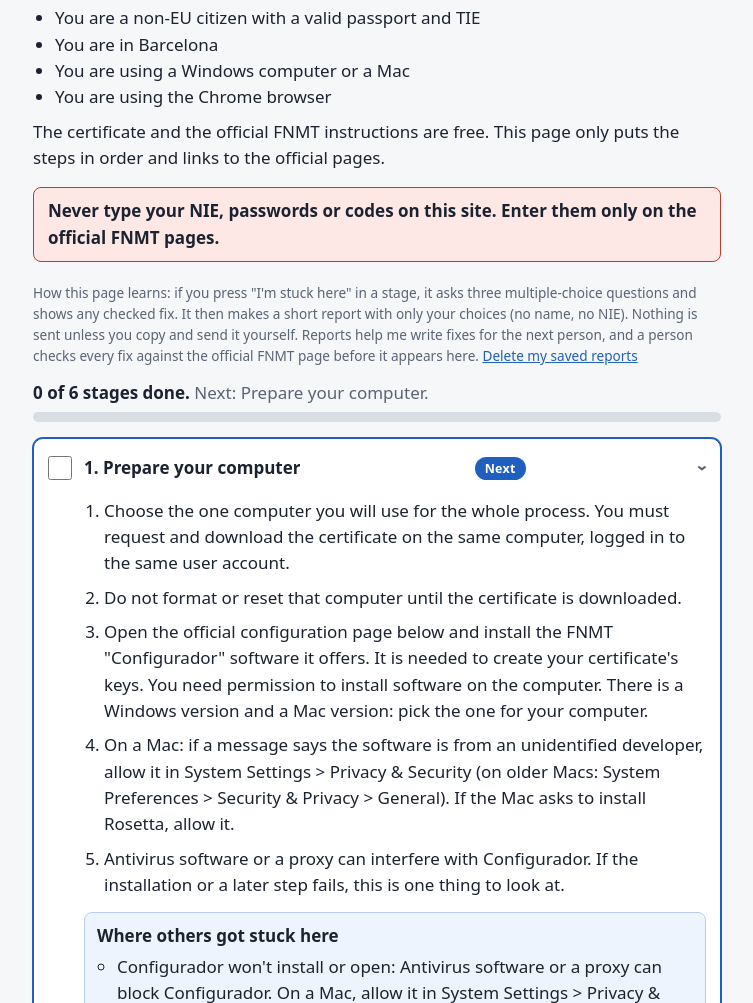
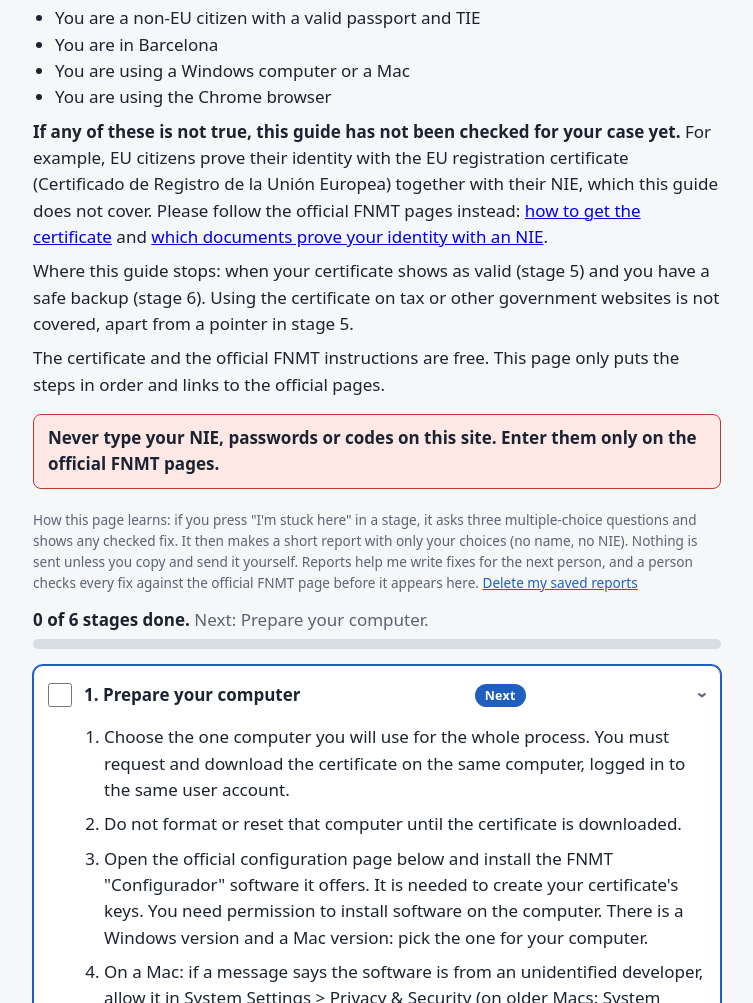
Before and after one commit to yuxi105/FNMT-certificate-guide, a plain HTML site: page index.html in a window 1280 px wide. Shown: the part 97-1100 px from the top of the page, without its empty margins (263-1016 px from the left). Drawn offline with Linux system fonts and the light colour scheme.

Commit message:
Session 8: clearer stage text and link guardrail

```diff
--- a/index.html
+++ b/index.html
@@ -161,6 +161,8 @@
       <li>You are using a Windows computer or a Mac</li>
       <li>You are using the Chrome browser</li>
     </ul>
+    <p><strong>If any of these is not true, this guide has not been checked for your case yet.</strong> For example, EU citizens prove their identity with the EU registration certificate (Certificado de Registro de la Unión Europea) together with their NIE, which this guide does not cover. Please follow the official FNMT pages instead: <a href="https://www.sede.fnmt.gob.es/certificados/persona-fisica/obtener-certificado-software" target="_blank" rel="noopener noreferrer">how to get the certificate</a> and <a href="https://www.sede.fnmt.gob.es/registro-inicio/preguntas-frecuentes/-/asset_publisher/DKnDigPrgk4U/content/4-5-problematica-del-uso-del-nie" target="_blank" rel="noopener noreferrer">which documents prove your identity with an NIE</a>.</p>
+    <p>Where this guide stops: when your certificate shows as valid (stage 5) and you have a safe backup (stage 6). Using the certificate on tax or other government websites is not covered, apart from a pointer in stage 5.</p>
     <p>The certificate and the official FNMT instructions are free. This page only puts the steps in order and links to the official pages.</p>
   </header>
 
@@ -196,6 +198,10 @@ const SOURCES = {
   S7: { label: "FNMT: check certificate status", url: "https://www.sede.fnmt.gob.es/certificados/persona-fisica/verificar-estado", checked: "26 September 2026" },
   S8: { label: "FNMT: export a certificate with Chrome on Windows", url: "https://www.sede.fnmt.gob.es/en/preguntas-frecuentes/exp-imp-y-elim-de-certificados/-/asset_publisher/EwGOMAWPq4DV/content/1501-como-puedo-exportar-un-certificado-digital-con-google-chrome-en-windows-", checked: "26 September 2026" },
   S11: { label: "FNMT: export your certificate from the Mac Keychain", url: "https://www.sede.fnmt.gob.es/preguntas-frecuentes/exp-imp-y-elim-de-certificados/-/asset_publisher/EwGOMAWPq4DV/content/1379-como-puedo-exportar-mi-certificado-desde-el-llavero-de-mac-", checked: "6 October 2026" },
+  S12: { label: "FNMT: problems using the NIE (which documents prove your identity)", url: "https://www.sede.fnmt.gob.es/registro-inicio/preguntas-frecuentes/-/asset_publisher/DKnDigPrgk4U/content/4-5-problematica-del-uso-del-nie", checked: "7 November 2026" },
+  S13: { label: "FNMT: import a certificate with Chrome on Windows", url: "https://www.sede.fnmt.gob.es/preguntas-frecuentes/exp-imp-y-elim-de-certificados/-/asset_publisher/EwGOMAWPq4DV/content/1500-como-puedo-importar-un-certificado-digital-con-google-chrome-en-windows-", checked: "7 November 2026" },
+  S14: { label: "FNMT: import your certificate into the Mac Keychain", url: "https://www.sede.fnmt.gob.es/preguntas-frecuentes/exp-imp-y-elim-de-certificados/-/asset_publisher/EwGOMAWPq4DV/content/1380-como-puedo-importar-mi-certificado-desde-el-llavero-de-mac-", checked: "7 November 2026" },
+  S15: { label: "Spanish government: Autofirma download and manuals", url: "https://firmaelectronica.gob.es/descargas", checked: "7 November 2026" },
   S10: { label: "FNMT: recommendations on keeping certificates safe", url: "https://www.sede.fnmt.gob.es/preguntas-frecuentes/problemas-y-dudas/-/asset_publisher/fVZppcBHj0oa/content/1714-recomendaciones-sobre-la-custodia-de-los-certificados", checked: "26 September 2026" },
 };
 
@@ -223,7 +229,12 @@ const STAGES = [
       "FNMT then emails you a request code (\"Código de Solicitud\"). Keep that email. The password and the code are two separate things and you need both.",
       "The title of the official page may still mention Internet Explorer. The configuration page from stage 1 lists the current browsers.",
     ],
-    confirm: [],
+    confirm: [
+      {
+        title: "Which surname to type",
+        text: "The form asks for your first surname, but the official request page does not explain names with a middle name or two surnames. Type your first surname exactly as it is written on the TIE you will show at the identity check, and type it the same way when you download. One applicant reported that adding other parts of their name made their code invalid at the appointment. If you are not sure which part is your first surname, ask the office before you submit.",
+      },
+    ],
     sources: ["S3"],
   },
   {
@@ -271,9 +282,10 @@ const STAGES = [
       "On the same computer, open the official certificate status page below in Chrome and follow it.",
       "If the page shows your certificate as valid, your certificate works in Chrome.",
       "You do not need a separate \"import\" step after a normal download. Importing is only for putting a backup copy onto a computer.",
+      "This guide ends here (plus the backup in stage 6). Some procedures on the Agencia Tributaria and other government websites also need the official signing app Autofirma. If Autofirma says it can't find any certificate, first check that the status page above shows your certificate as valid in Chrome on this computer, then follow the official Autofirma page below.",
     ],
     confirm: [],
-    sources: ["S7"],
+    sources: ["S7", "S15"],
   },
   {
     id: "backup",
@@ -284,6 +296,7 @@ const STAGES = [
       "Make sure the copy includes the private key, and protect it with a password.",
       "Store the copy somewhere safe, away from the computer, and keep its password somewhere different.",
       "Never send the backup file or its password to anyone. That includes this site: there is nowhere here to upload it.",
+      "Moving to a new computer: make the backup copy above, then import it on the new computer with the official import page below (Chrome on Windows, or the Mac Keychain). Keep the certificate on the old computer until the new one shows it as valid (stage 5).",
     ],
     confirm: [
       {
@@ -291,7 +304,7 @@ const STAGES = [
         text: "The official Mac page explains exporting from Keychain Access but does not mention Chrome. Before you export, check that your certificate appears under \"My Certificates\" in Keychain Access. If it does not, stop and ask for help rather than guessing.",
       },
     ],
-    sources: ["S8", "S11", "S10"],
+    sources: ["S8", "S11", "S13", "S14", "S10"],
   },
 ];
 
```
Also changed, not shown: review.html (+14 -2 lines), 1 other file.
